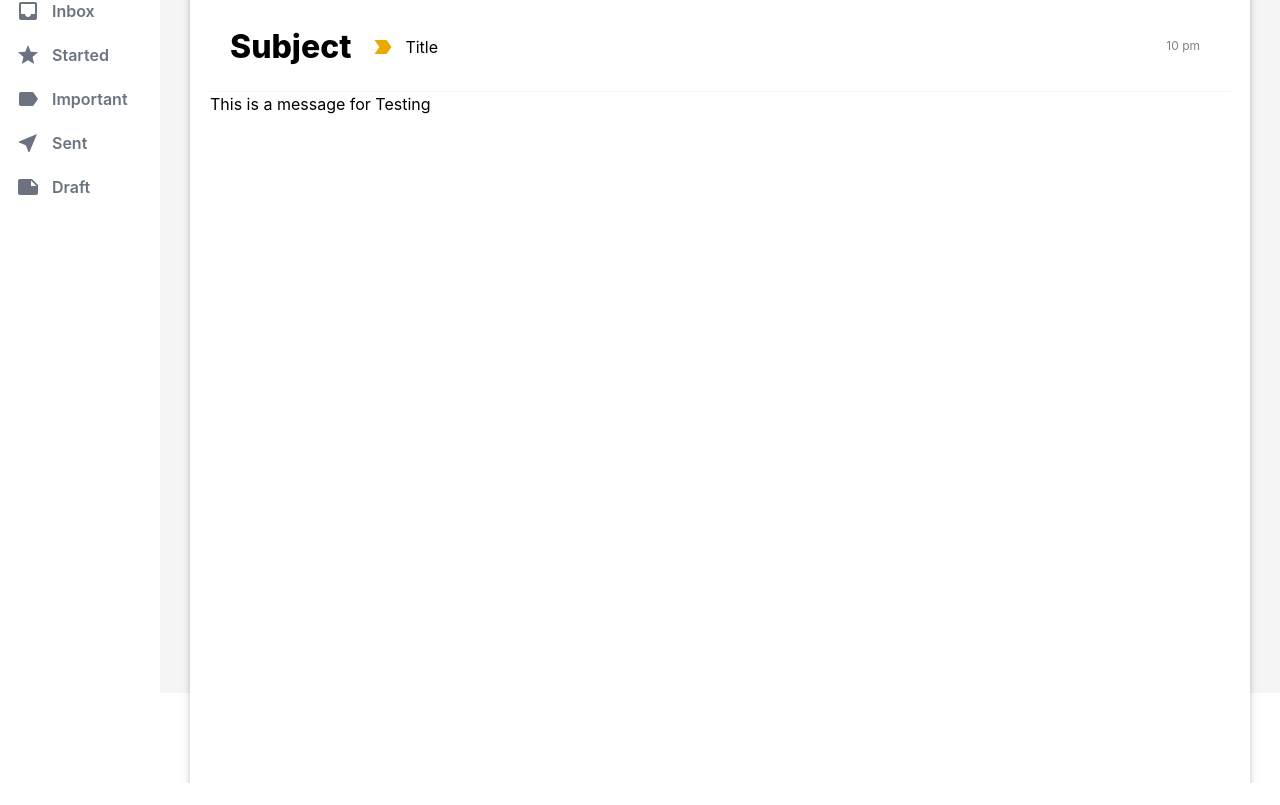
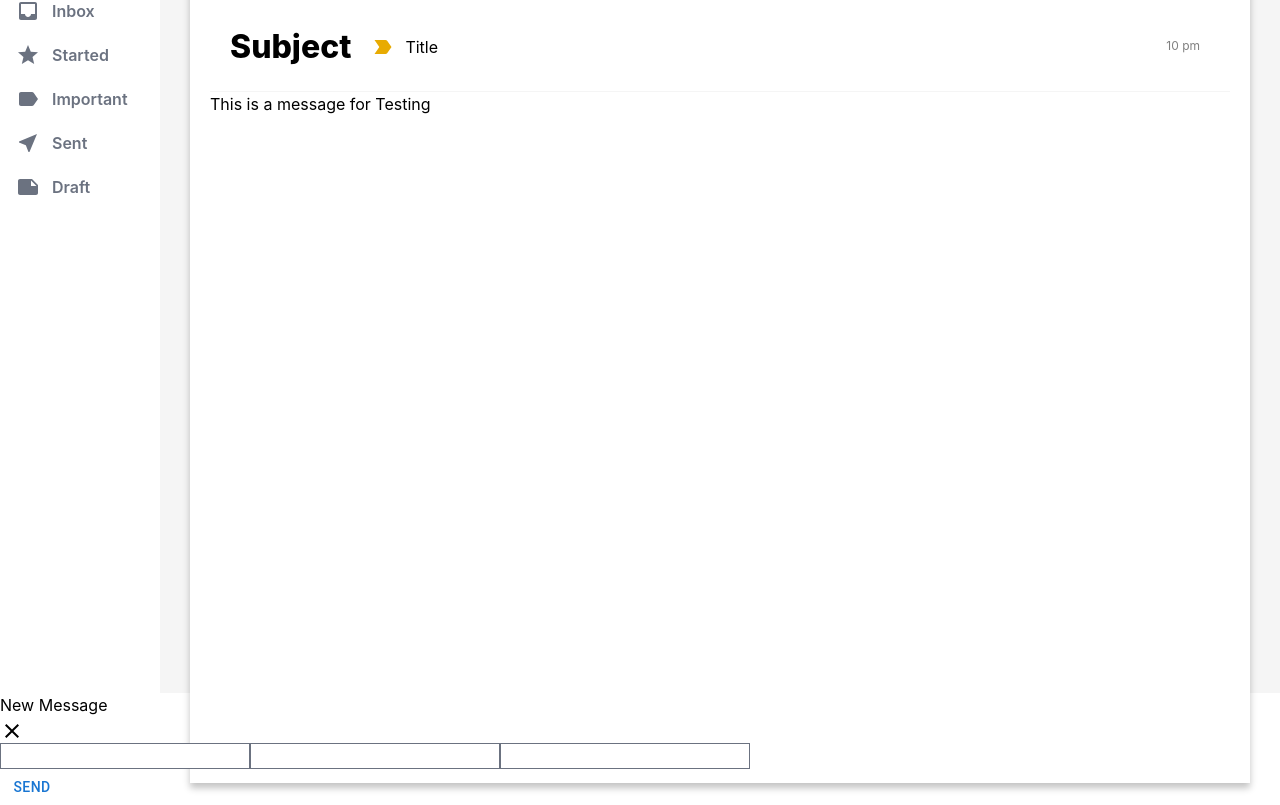
Before and after one commit to siddharth007-singh/Gmail_clone, a React (Create React App) app: page /mail in a window 1280 px wide. Shown: the part 173-978 px from the top of the page. Before the commit the page ends 956 px from the top, so only its background shows below. Built offline with nearby package versions, Linux system fonts and the light colour scheme.

Commit message:
Redux_start 1

```diff
--- a/src/App.js
+++ b/src/App.js
@@ -1,7 +1,8 @@
 import React from 'react';
 import './App.css';
 import {Header, Sidebar, Mail, EmailList} from './Components';
-import {BrowserRouter as Router, Routes, Route, Link} from "react-router-dom";
+import {BrowserRouter as Router, Routes, Route} from "react-router-dom";
+import {SendMail} from '../src/Components/index';
 
 
 function App() {
@@ -16,6 +17,8 @@ function App() {
             <Route path="/" element={<EmailList/>}/>
           </Routes>
         </div>
+
+        <SendMail/>
       </div>
     </Router>
   );
--- /dev/null
+++ b/src/Components/SendMail.js
@@ -0,0 +1,27 @@
+import React from 'react';
+import './SendMail.css';
+import CloseIcon from "@mui/icons-material/Close";
+import {Button} from "@mui/material";
+
+const SendMail = () => {
+    return (
+        <div className="sendmail">
+            <div className="sendmail_header">
+                <h3>New Message</h3>
+                <CloseIcon className="sendmail_close"/>
+            </div>
+
+            <form>
+                <input type="text"/>
+                <input type="text"/>
+                <input type="text"/>
+
+                <div className="sendmail_option">
+                    <Button>Send</Button>
+                </div>
+            </form>
+        </div>
+    );
+};
+
+export default SendMail;
--- a/src/Components/index.js
+++ b/src/Components/index.js
@@ -5,3 +5,4 @@ export {default as Mail} from './Mail';
 export {default as EmailList} from './EmailList';
 export {default as Section} from './Section';
 export {default as EmailRow} from './EmailRow';
+export {default as SendMail} from './SendMail';
--- a/src/app/store.js
+++ b/src/app/store.js
@@ -1,8 +1,8 @@
 import { configureStore } from '@reduxjs/toolkit';
-import counterReducer from '../features/counterSlice';
+import mailReducer from '../features/mailSlice';
 
 export const store = configureStore({
   reducer: {
-    counter: counterReducer,
+    mail: mailReducer,
   },
 });
--- /dev/null
+++ b/src/features/mailSlice.js
@@ -0,0 +1,26 @@
+import {createSlice } from '@reduxjs/toolkit';
+
+
+const initialState = {
+  sendMessageIsOpen: false,
+  status: 'idle',
+};
+
+export const mailSlice = createSlice({
+  name: 'mail',
+  initialState,
+  reducers: {
+    openSendMessage: (state) => {
+      state.sendMessageIsOpen = true;
+    },
+    closeSendMessage: (state) => {
+      state.sendMessageIsOpen = false;
+    },
+  },
+});
+
+export const {openSendMessage, closeSendMessage} = mailSlice.actions;
+
+export const selectsendMessageIsOpen =(state)=> state.maile.sendMessageIsOpen;
+
+export default mailSlice.reducer;
```
Also changed, not shown: src/features/counterSlice.js (deleted, +0 -73 lines), src/Components/SendMail.css (added).
